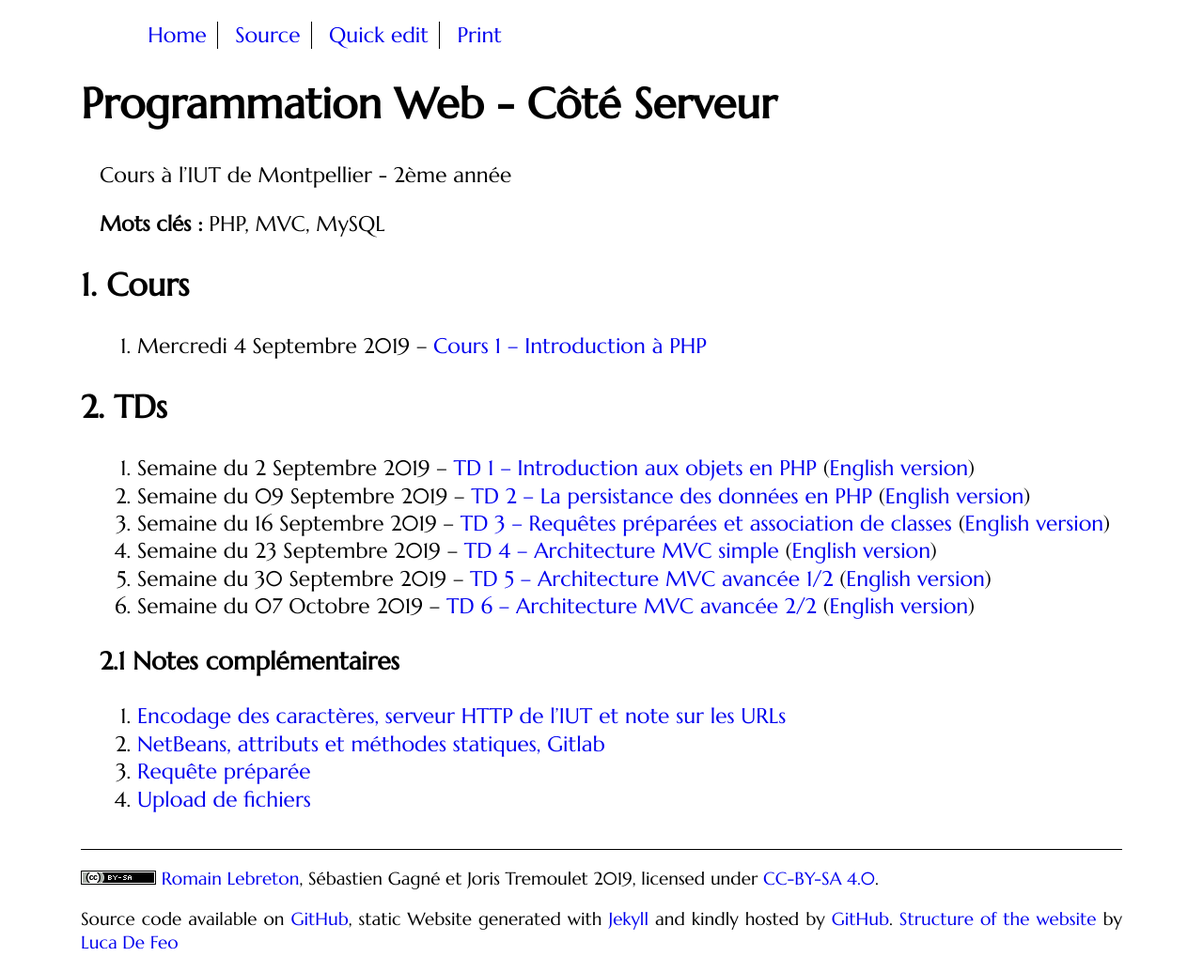
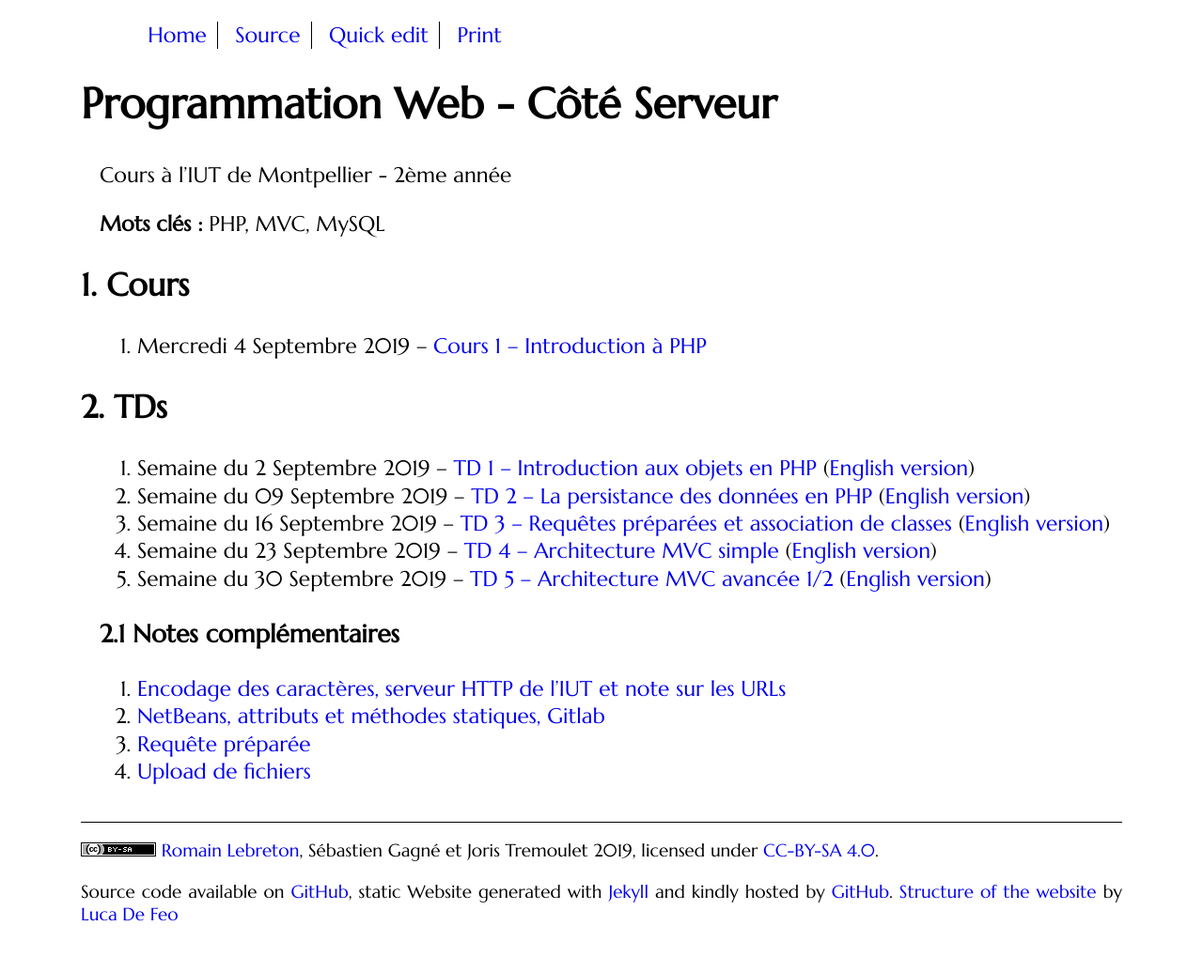
Before and after one commit to romainlebreton/R3.01-DeveloppementWeb, a Jekyll site: the page built from index.md, in a window 1280 px wide. Shown: the whole page at 94% size. Built offline with Jekyll 4.4.1, drawn with Linux system fonts in a browser that asks for light colours; some web fonts are replaced; after the commit the page ends 1006 px from its top, so only the background shows below that.

Commit message:
retour en arrière pour compil statique

```diff
--- a/index.md
+++ b/index.md
@@ -19,7 +24,7 @@ Cours à l'IUT de Montpellier - 2ème année
 1. Semaine du 16 Septembre 2019 -- [TD 3 -- Requêtes préparées et association de classes](tutorials/tutorial3.html) ([English version](tutorials/tutorial3-en.html))
 1. Semaine du 23 Septembre 2019 --  [TD 4 -- Architecture MVC simple](tutorials/tutorial4.html) ([English version](tutorials/tutorial4-en.html))
 1. Semaine du 30 Septembre 2019 -- [TD 5 -- Architecture MVC avancée 1/2](tutorials/tutorial5.html) ([English version](tutorials/tutorial5-en.html))
-1. Semaine du 07 Octobre 2019 --  [TD 6 -- Architecture MVC avancée 2/2](tutorials/tutorial6.html) ([English version](tutorials/tutorial6-en.html))
+<!-- 1. Semaine du 07 Octobre 2019 --  [TD 6 -- Architecture MVC avancée 2/2](tutorials/tutorial6.html) ([English version](tutorials/tutorial6-en.html)) -->
 <!-- 1. Semaine du 14 Octobre 2019 --  [Début projet](projet.html) -->
 <!-- 1. Semaine du 21 Octobre 2019 -- [Projet](projet.html) -->
 <!-- 1. Semaines du 4 Novembre 2019 --  -->
```
Also changed, not shown: other parts of index.md (+5 -0 lines).
